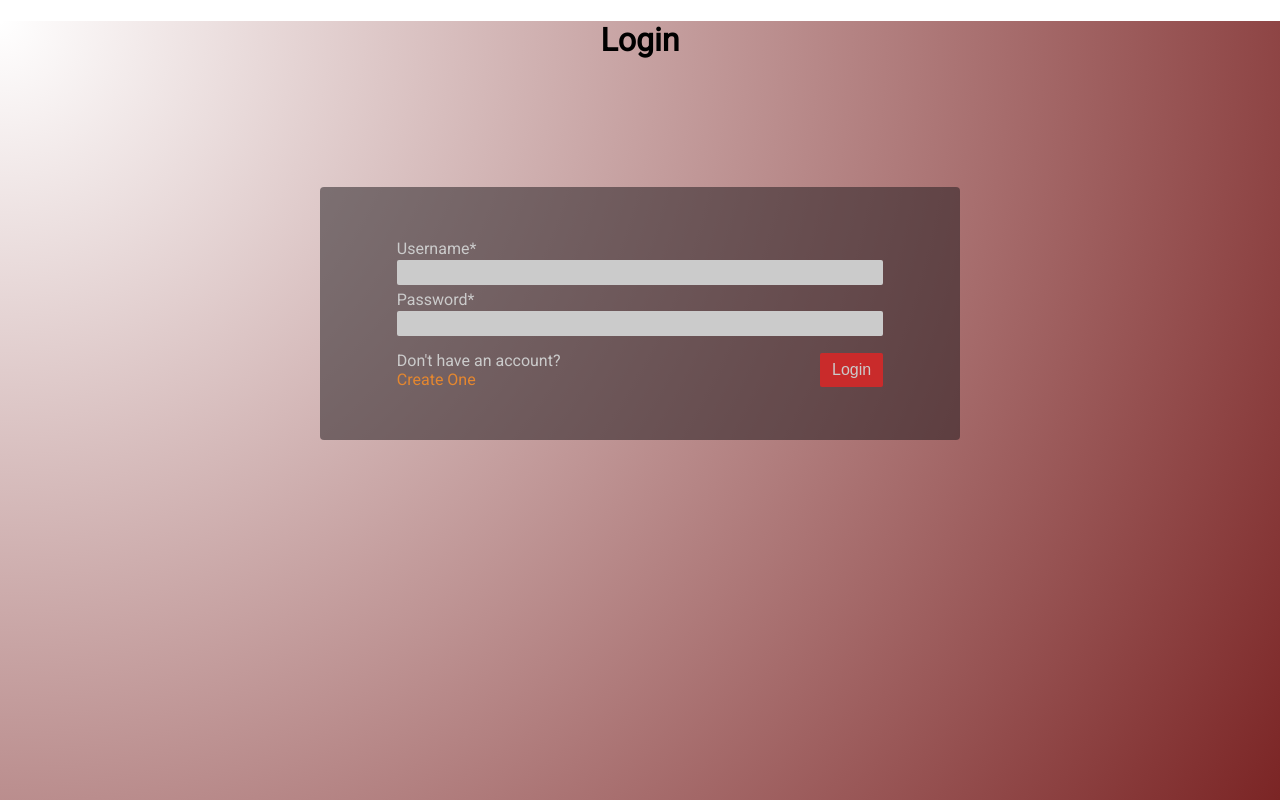
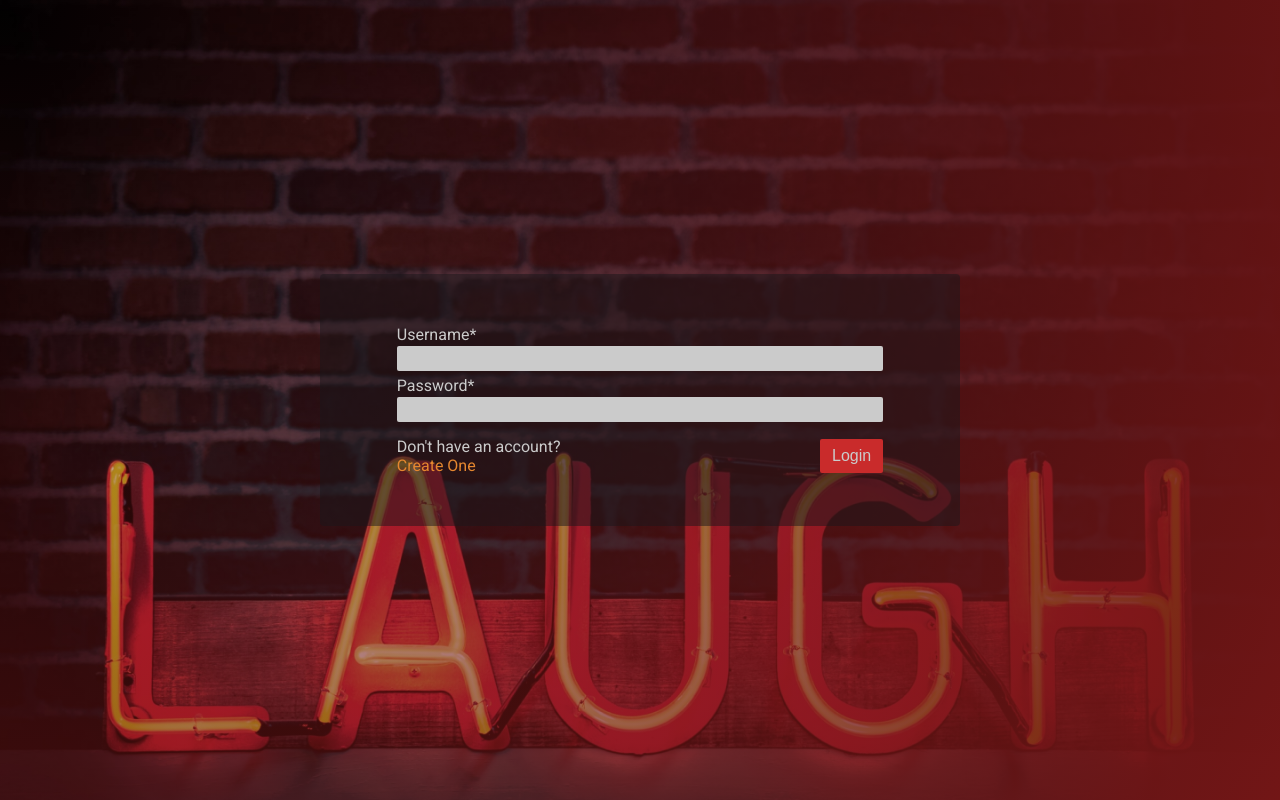
Before and after one commit to Build-Week-PT-Dad-Jokes/Front-End, a React (Create React App) app: page /login in a window 1280 px wide. Shown: the top 800 px of the page. Built offline with nearby package versions, Linux system fonts and the light colour scheme.

Commit message:
finished styling of forms

```diff
--- a/src/App.css
+++ b/src/App.css
@@ -3,8 +3,11 @@
 }
 html {
   font-size: 62.5%;
+  height: 100%;
 }
 body {
+  min-height: 100%;
+  overflow: auto;
   font-size: 1.6rem;
 }
 .App {
@@ -67,16 +70,32 @@ button {
 .carousel .carousel-header .right-button {
   padding-left: 2rem;
 }
+.signup-container {
+  background: radial-gradient(circle at 0 0, rgba(114, 22, 22, 0), #721616), url(./img/bg-create.png) no-repeat;
+  background-size: cover;
+  background-position: center center;
+  display: flex;
+  align-items: center;
+  justify-content: center;
+  height: 100vh;
+}
+.login-container {
+  background: radial-gradient(circle at 0 0, rgba(114, 22, 22, 0), #721616), url(./img/bg-login.png) no-repeat;
+  background-size: cover;
+  background-position: center center;
+  display: flex;
+  align-items: center;
+  justify-content: center;
+  height: 100vh;
+}
 .main-form {
   color: #cbcbcb;
   display: flex;
   flex-direction: column;
   background-color: rgba(26, 23, 26, 0.5);
   width: 50%;
-  margin: 0 auto;
   padding: 4% 6%;
   text-align: left;
-  margin-top: 10%;
   border-radius: 4px;
 }
 @media (max-width:885px) {
@@ -140,12 +159,3 @@ button {
 .main-form .bottom-form .submit-button:hover {
   background-color: #d33030;
 }
-.signup-container {
-  background: url(../img/bg-create.png) no-repeat top left;
-  height: 75vw;
-  background: radial-gradient(circle at 0 0, rgba(114, 22, 22, 0), #721616);
-}
-.login-container {
-  height: 75vw;
-  background-image: radial-gradient(circle at 0 0, rgba(114, 22, 22, 0), #721616);
-}
--- a/src/components/user/CreateAccount.js
+++ b/src/components/user/CreateAccount.js
@@ -32,7 +32,7 @@ function CreateForm({ errors, touched, isSubmitting }) {
 
   return (
     <div className="signup-container">
-      <h1>Sign up</h1>
+      {/* <h1>Sign up</h1> */}
       <Form className="main-form">
         <div className="above-boxes">
           <span>Email*</span>
--- a/src/components/user/Login.js
+++ b/src/components/user/Login.js
@@ -34,7 +34,7 @@ function LoginForm({ errors, touched, isSubmitting }) {
 
   return (
     <div className="login-container">
-      <h1>Login</h1>
+      {/* <h1>Login</h1> */}
       <Form className="main-form">
 
         <div className="errors">
--- a/src/less/App.less
+++ b/src/less/App.less
@@ -1,4 +1,4 @@
-@img-path: "../public/img/";
+
 @mobile: ~'(max-width:550px)';
 @tablet: ~'(max-width:885px)';
 
@@ -7,8 +7,11 @@
 }
 html {
   font-size: 62.5%;
+  height: 100%;
 }
 body{
+  min-height: 100%;
+  overflow: auto;
   font-size: 1.6rem;
 }
 .App {
@@ -83,16 +86,32 @@ button {
 }
 
 //Create Account page
+.signup-container {
+  background: radial-gradient(circle at 0 0, rgba(114, 22, 22, 0), #721616), url(./img/bg-create.png) no-repeat;
+  background-size: cover;
+  background-position: center center;
+  display: flex;
+  align-items: center;
+  justify-content: center;
+  height: 100vh;
+}
+.login-container {
+  background: radial-gradient(circle at 0 0, rgba(114, 22, 22, 0), #721616), url(./img/bg-login.png) no-repeat;
+  background-size: cover;
+  background-position: center center;
+  display: flex;
+  align-items: center;
+  justify-content: center;
+  height: 100vh;
+}
 .main-form {
   color: #cbcbcb;
   display: flex;
   flex-direction: column;
   background-color: rgba(26,23,26, .5);
   width: 50%;
-  margin: 0 auto;
   padding: 4% 6%;
   text-align: left;
-  margin-top: 10%;
   border-radius: 4px;
   @media @tablet {
     width: 70%;
@@ -152,12 +171,3 @@ button {
     }
   }
 }
-.signup-container {
-  background: url(../img/bg-create.png) no-repeat top left;
-  height: 75vw;
-  background: radial-gradient(circle at 0 0, rgba(114, 22, 22, 0), #721616);
-}
-.login-container {
-  height: 75vw;
-  background-image: radial-gradient(circle at 0 0, rgba(114, 22, 22, 0), #721616);
-}
```
Also changed, not shown: src/img/bg-login.png (added).
